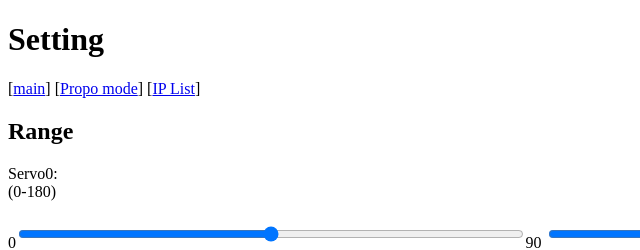
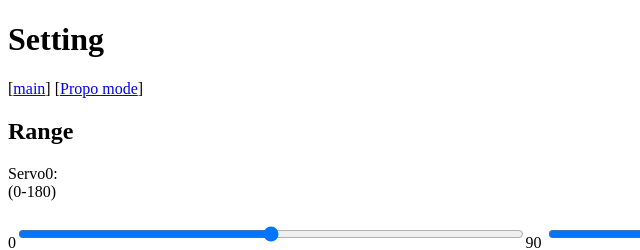
Before and after one commit to SakayanagiTOYOTA/testrepo, a plain HTML site: page data/Setting.html in a window 1280 px wide. Shown: the top 250 px of the page, 0-640 px from the left. Drawn offline with Linux system fonts and the light colour scheme.

```diff
--- a/data/Setting.html
+++ b/data/Setting.html
@@ -12,7 +12,7 @@ function update(){
 </script></head>
 <body onload='update()'>
 <H1>Setting</H1>
-<p>[<a href='/'>main</a>] [<a href='/Propo'>Propo mode</a>] [<a href='/List'>IP List</a>]</p>
+<p>[<a href='/'>main</a>] [<a href='/Propo'>Propo mode</a>]</p>
 <form name='inputform' action='/Setting' method='POST'>
 <H2>Range</H2>
     Servo0:<div id='S0'>(0-180)</div><br>
```
Also changed, not shown: data/index.html (+1 -1 lines), 1 other file.
